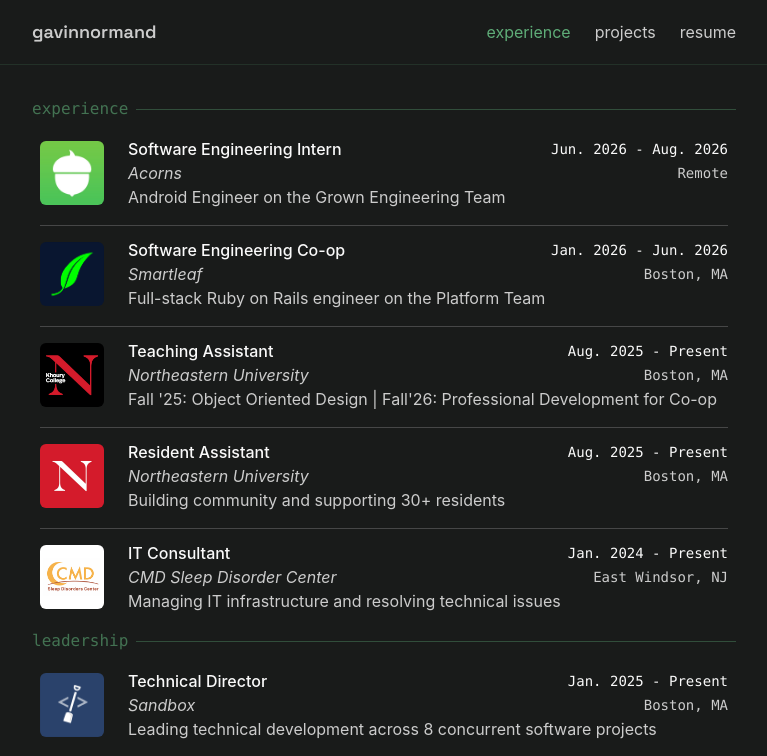
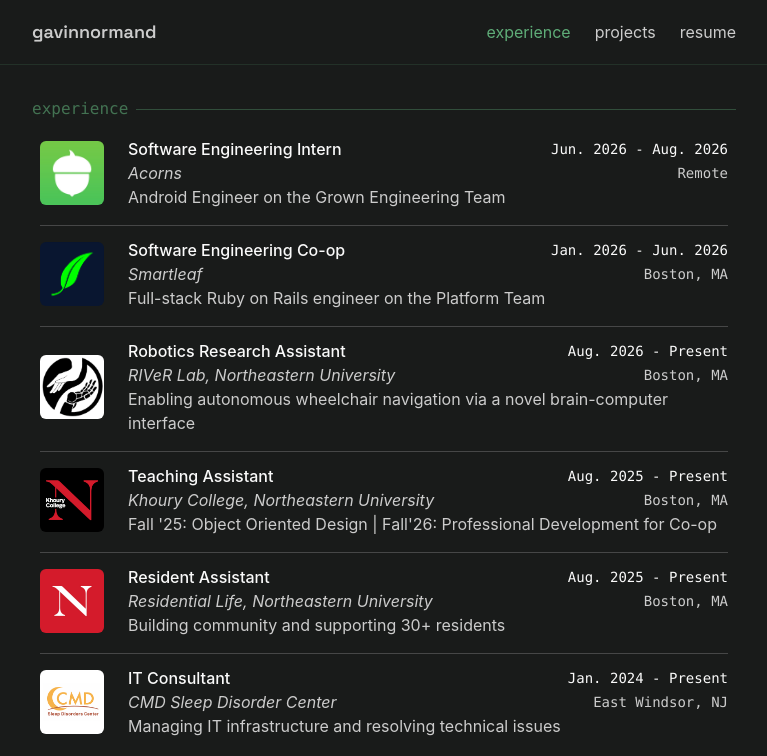
Before and after one commit to gavinnormand/website, a React (Vite) app: page /experience in a window 1280 px wide. Shown: the top 756 px of the page, without its empty margins (256-1023 px from the left). Built offline with nearby package versions, Linux system fonts and the light colour scheme.

Commit message:
Update experience with river

```diff
--- a/src/pages/Experience.tsx
+++ b/src/pages/Experience.tsx
@@ -28,8 +28,21 @@
     },
   },
   {
+    title: "Robotics Research Assistant",
+    company: "RIVeR Lab, Northeastern University",
+    startDate: "Aug. 2026",
+    endDate: undefined,
+    location: "Boston, MA",
+    description:
+      "Enabling autonomous wheelchair navigation via a novel brain-computer interface",
+    logo: {
+      src: "/experience/river.png",
+      link: "https://robot.neu.edu/",
+    },
+  },
+  {
     title: "Teaching Assistant",
-    company: "Northeastern University",
+    company: "Khoury College, Northeastern University",
     startDate: "Aug. 2025",
     endDate: undefined,
     location: "Boston, MA",
@@ -42,7 +55,7 @@
   },
   {
     title: "Resident Assistant",
-    company: "Northeastern University",
+    company: "Residential Life, Northeastern University",
     startDate: "Aug. 2025",
     endDate: undefined,
     location: "Boston, MA",
```
Also changed, not shown: public/experience/river.png (added), 1 other file (tests, documents, lock files or other folders).
